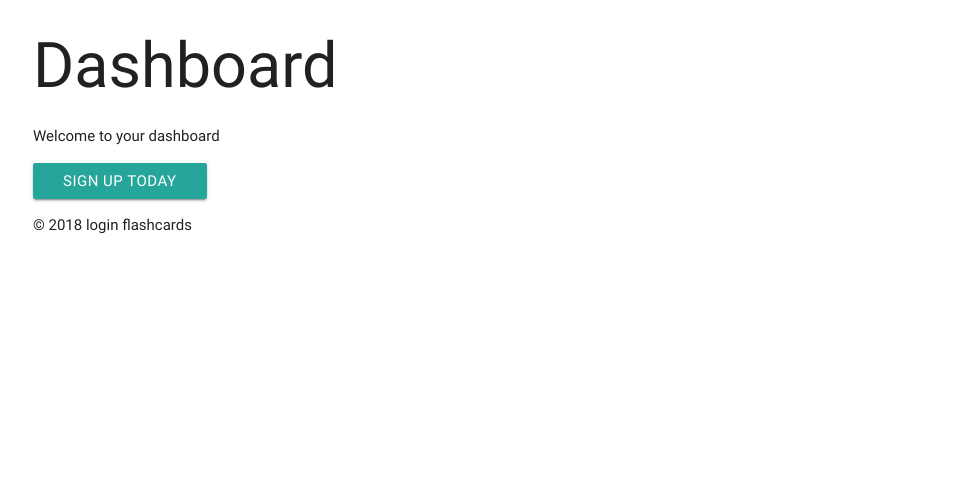
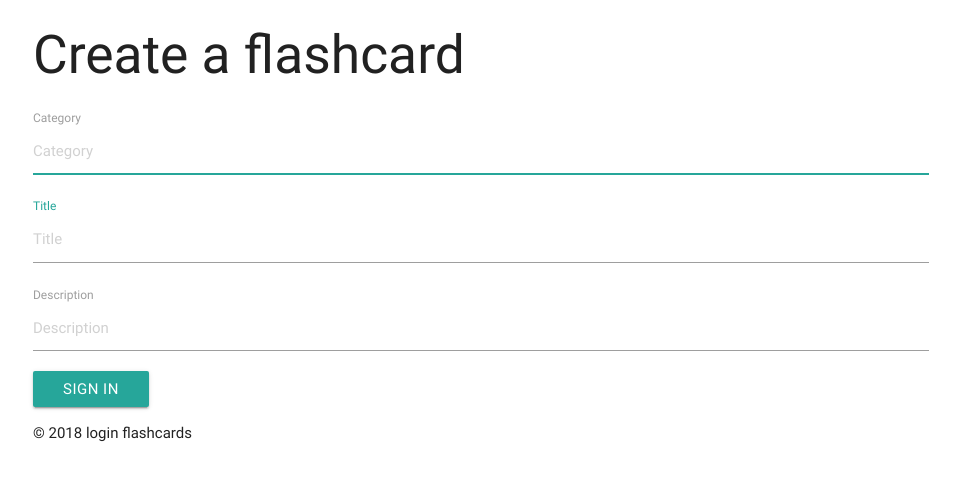
Before and after one commit to HaveAGneissDay/FlashCardsApp, a Node server app: page / in a window 1280 px wide. Shown: the part 135-616 px from the top of the page, without its empty margins (159-1119 px from the left). Run offline with Node 20, Linux system fonts and the light colour scheme; the visitor is signed in with stand-in values (Sample User, id 1); data that the repository does not hold is empty; some libraries are stand-ins or nearby versions.

Commit message:
work with front-end

```diff
--- a/controllers/controller.js
+++ b/controllers/controller.js
@@ -17,12 +17,34 @@ class UserConstructor {
     }
   }
 
+class FlashcardsConstructor {
+    constructor(userId, category, title, body) {
+        this.Category = category,
+        this.Title = title,
+        this.Body = body
+        this.UserId = userId
+    }
+}
+
+
 // create the route for the root page.
-// ensureAuthenticate cheks if the user login in
-router.get('/', ensureAuthenticate, (err, res) => {
-    // render the index.handelbars for the '/' rote, if user logged in
-        res.render("index");
+// ensureAuthenticate checks if the user login in
+router.get('/', ensureAuthenticate, (req, res) => {
+    // render the index.handelbars for the '/' route, if user logged in
+    var userId = req.user.id
+    db.Flashcard.findAll({ where: {UserId: userId}}).then((flashcards) =>{
+        console.log(flashcards)
+        var flashCardsArr = []
+        flashcards.forEach((flashcard) =>{
+            flashCardsArr.push(flashcard.get())
+        })
+        res.render("index", {flashcards: flashCardsArr});
+    })
+
+
 })
+
+
 
 // checks if the user logged in, we pass it into the '/' get route
 function ensureAuthenticate(req, res, next) {
@@ -46,6 +68,40 @@ router.get('/register', (req, res) => {
 router.get('/login', (req, res) => {
     // render the login.handlebars
     res.render('login')
+})
+
+router.post('/', (req, res) => {
+    // render the login.handlebars
+    console.log("post request from the / ", req)
+    var userId = req.user.id
+    console.log(userId)
+    var category = req.body.category
+    var title = req.body.title
+    var body = req.body.flashcard_body
+
+    req.checkBody('category', 'Category is required').notEmpty()
+    req.checkBody('title', 'Title is required').notEmpty()
+    req.checkBody('flashcard_body', 'Description is required').notEmpty()
+    var errors = req.validationErrors()
+
+    if(errors) {
+        // if we have the errors (as if 'epmty field') send them to the register page
+        res.render('index', {
+            errors: errors
+        })
+    } else {
+
+        var newFlashcard = new FlashcardsConstructor(userId, category, title, body)
+
+        db.Flashcard.create(newFlashcard).then((flashcards) => {
+                    req.flash('success_msg', 'New flashcard created')
+                    // and redirect user on login page
+
+                    var flashCards = flashcards.get()
+                    console.log("flashCards ", flashCards)
+                    res.render('index', {flashcards: flashcards.get()})
+        })
+    }
 })
 
 
@@ -75,12 +131,6 @@ router.post('/register', (req, res) => {
 
        // store the newUser in the database
         db.User.create(newUser).then((user)=>{
-                // if(ifCreated){
-
-                //     req.flash('success_msg', 'You are registered and can now login')
-                //     // and redirect user on login page
-                //     res.redirect('/login')
-                // } else {
                     // send user error message
                     req.flash('error_msg', 'User with htis name is already exist')
                     // and redirect user on login page
--- a/controllers/passport.js
+++ b/controllers/passport.js
@@ -34,7 +34,7 @@ passport.use(new LocalStrategy(
                         // and start/create user session
                         done(null, user)
                     } else {
-                        // if not => send the error message to the fornt-end
+                        // if not => send the error message to the front-end
                         // to let user know that login failed and password is incorrect
                         done(null, false, {message: 'Invalid password'})
                     }
--- a/server.js
+++ b/server.js
@@ -10,7 +10,7 @@ const expressValidator = require('express-validator')
 const flash = require('connect-flash')
 const session = require('express-session')
 
-const PORT = process.env.PORT || 3037;
+const PORT = process.env.PORT || 3039;
 
 const app = express();
 
--- a/views/index.handlebars
+++ b/views/index.handlebars
@@ -1,5 +1,29 @@
 <div class="jumbotron">
-    <h1>Dashboard</h1>
-    <p class="lead">Welcome to your dashboard</p>
-    <p><a class="btn btn-lg btn-success" href="#" role="button">Sign up today</a></p>
+            <form method="post" action="/" class="form-signin">
+                <h2 class="form-signin-heading">Create a flashcard</h2>
+                <label for="category" class="sr-only">Category</label>
+                <input type="text" name="category" id="category" class="form-control" placeholder="Category" required autofocus>
+                <label for="title" class="sr-only">Title</label>
+                <input type="text" name="title" id="title" class="form-control" placeholder="Title" required autofocus>
+                <label for="description" class="sr-only">Description</label>
+                <input type="text" name="flashcard_body" id="flashcard_body" class="form-control" placeholder="Description" required>
+                <button class="btn btn-lg btn-primary btn-block" type="submit">Sign in</button>
+            </form>
+
+            <div class="flashcards">
+                {{#if flashcards}}
+
+
+                <ul>
+                    {{#each flashcards}}
+                        <li>
+                            <p>Cathegory: {{this.Cathegory}}</p>
+                            <p>Title: {{this.Title}}</p>
+                            <p>Description: {{this.Body}}</p>
+                        </li>
+                    {{/each}}
+                </ul>
+
+                {{/if}}
+             </div>
 </div>
```
